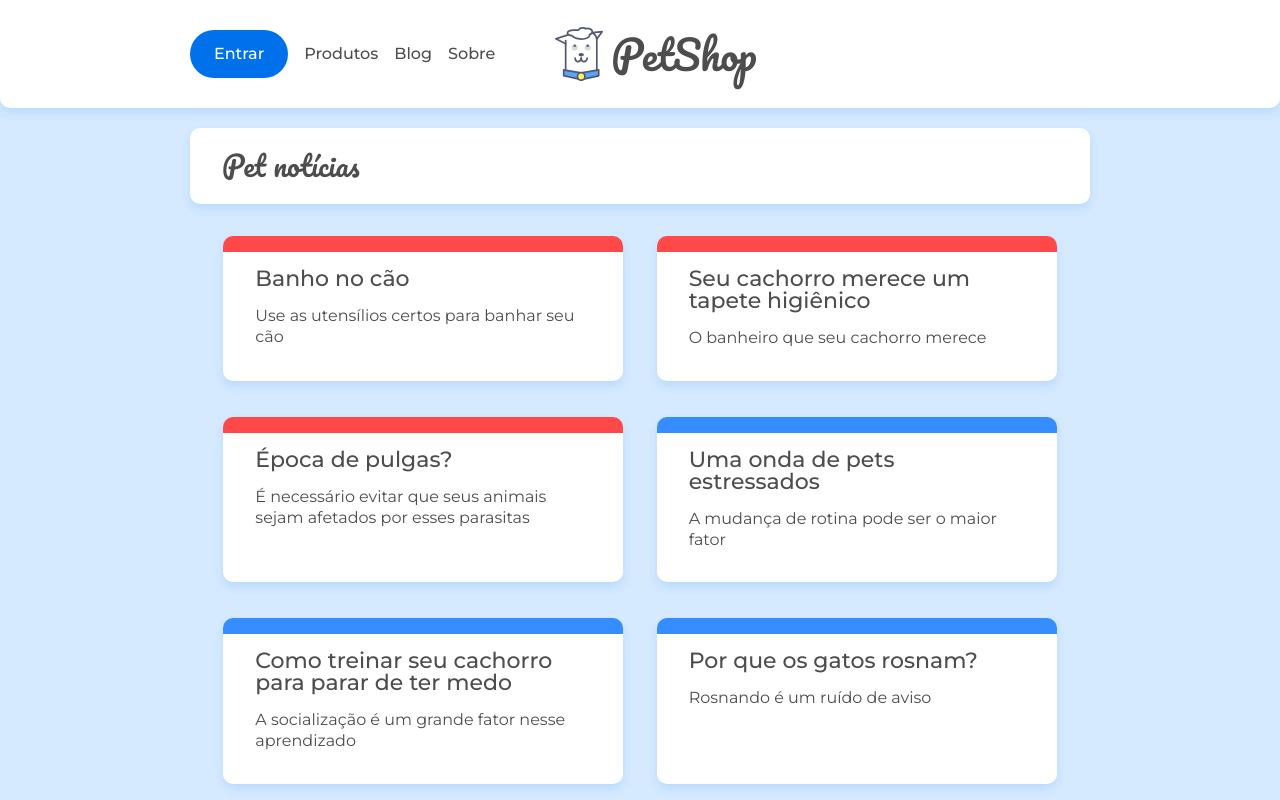
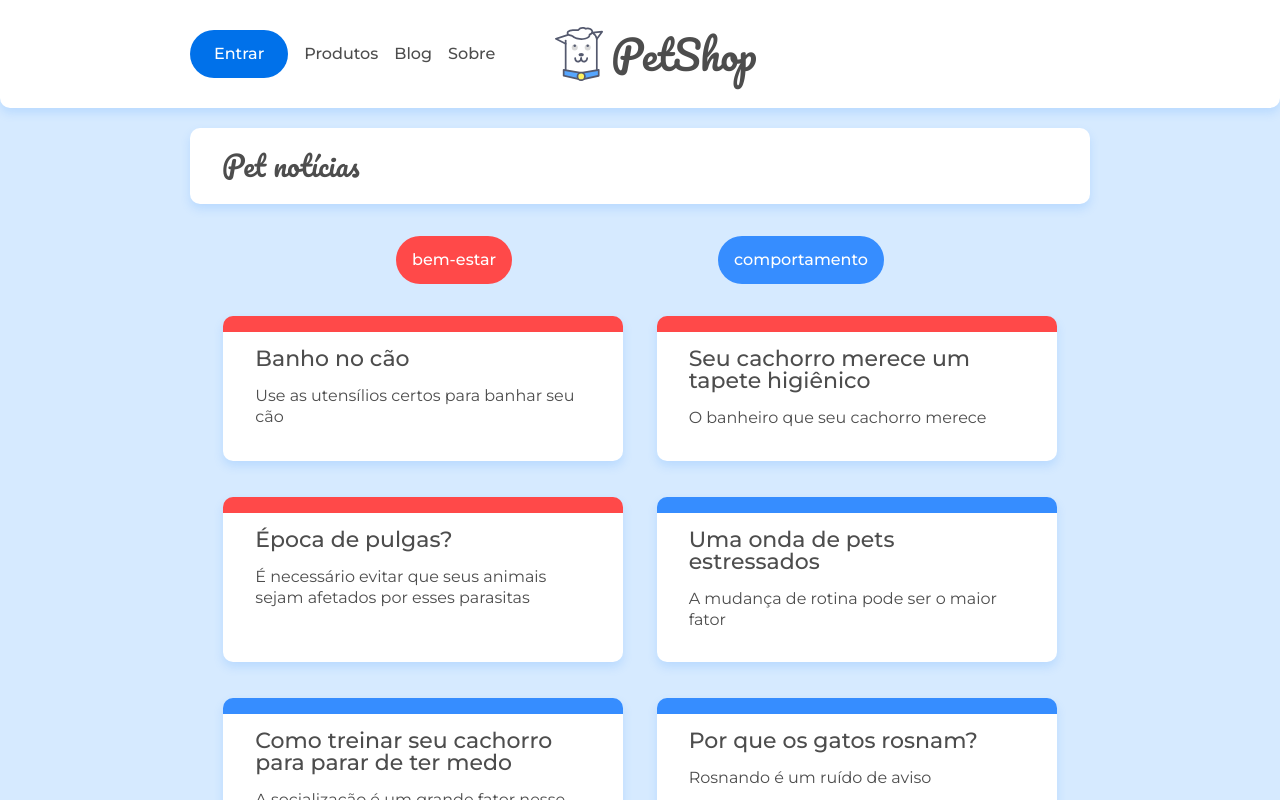
Before and after one commit to TakaGui/alura, a React (Create React App) app in the folder front-end/petshop/: page / in a window 1280 px wide. Shown: the top 800 px of the page. Built offline with nearby package versions, Linux system fonts and the light colour scheme; data requests are answered from the project's data file.

Commit message:
feat: create category

```diff
--- a/front-end/petshop/src/App.jsx
+++ b/front-end/petshop/src/App.jsx
@@ -1,4 +1,3 @@
-import React from 'react';
 import {
   BrowserRouter,
   Route,
@@ -35,7 +34,7 @@ function App() {
         </Route>
       </Switch>
     </BrowserRouter>
-  )
+  );
 }
 
-export default App
+export default App;
--- a/front-end/petshop/src/assets/css/blog.css
+++ b/front-end/petshop/src/assets/css/blog.css
@@ -1,23 +1,23 @@
-.lista-categorias {
+.categories-list {
     width: 100%;
     box-sizing: border-box;
     justify-content: space-evenly;
     margin-bottom: 2rem;
 }
 
-.lista-categorias__categoria {
+.categories-list__category {
     font-weight: var(--fonte-peso-categorias);
     background-color: var(--cor-contraste-claro);
     border-radius: 3rem;
     padding: 1rem;
 }
 
-.lista-categorias__categoria--bem-estar {
+.categories-list__category--bem-estar {
     color: var(--cor-contraste-claro);
     background-color: var(--cor-categoria-bem-estar);
 }
 
-.lista-categorias__categoria--comportamento {
+.categories-list__category--comportamento {
     color: var(--cor-contraste-claro);
     background-color: var(--cor-categoria-comportamento);
 }
--- /dev/null
+++ b/front-end/petshop/src/components/CategoriesList.jsx
@@ -0,0 +1,34 @@
+import {
+  useState,
+  useEffect,
+} from 'react';
+import { Link } from 'react-router-dom';
+
+import { search } from '../api';
+
+import '../assets/css/blog.css';
+
+export const CategoriesList = ({ url }) => {
+  const [categories, setCategories] = useState([]);
+
+  useEffect(() => {
+    search(url, setCategories);
+  }, [url]);
+
+  return (
+    <ul className="categories-list container flex">
+      {
+        categories.map((category) => (
+          <Link
+            key={category.id}
+            to={`categoria/${category.id}`}
+          >
+            <li className={`categories-list__category categories-list__category--${category.id}`}>
+              {category.name}
+            </li>
+          </Link>
+        ))
+      }
+    </ul>
+  );
+}
--- a/front-end/petshop/src/components/Header.jsx
+++ b/front-end/petshop/src/components/Header.jsx
@@ -1,4 +1,3 @@
-import React from 'react';
 import { Link } from 'react-router-dom';
 
 import doguitoLogo from '../assets/img/doguito.svg';
--- a/front-end/petshop/src/pages/Home.jsx
+++ b/front-end/petshop/src/pages/Home.jsx
@@ -1,17 +1,15 @@
-import React from 'react'
-
+import { CategoriesList } from '../components/CategoriesList';
 import { PostList } from '../components/PostList';
 
 export const Home = () => {
-
   return (
     <main>
       <div className="container">
         <h2 className="title-page">Pet notícias</h2>
       </div>
 
-      <PostList url={ '/posts' }/>
-
+      <CategoriesList url={ '/categories' } />
+      <PostList url={ '/posts' } />
     </main>
-  )
+  );
 }
--- a/front-end/petshop/src/pages/Page404.jsx
+++ b/front-end/petshop/src/pages/Page404.jsx
@@ -1,5 +1,3 @@
-import React from 'react';
-
 import doguito404 from '../assets/img/doguito404.svg';
 import '../assets/css/404.css';
 
@@ -11,5 +9,5 @@ export const Page404 = () => {
         Ops, Essa página não existe!
       </p>
     </main>
-  )
+  );
 }
```
Also changed, not shown: front-end/petshop/src/pages/About.jsx (+2 -5 lines), 1 other file (tests, documents, lock files or other folders).
